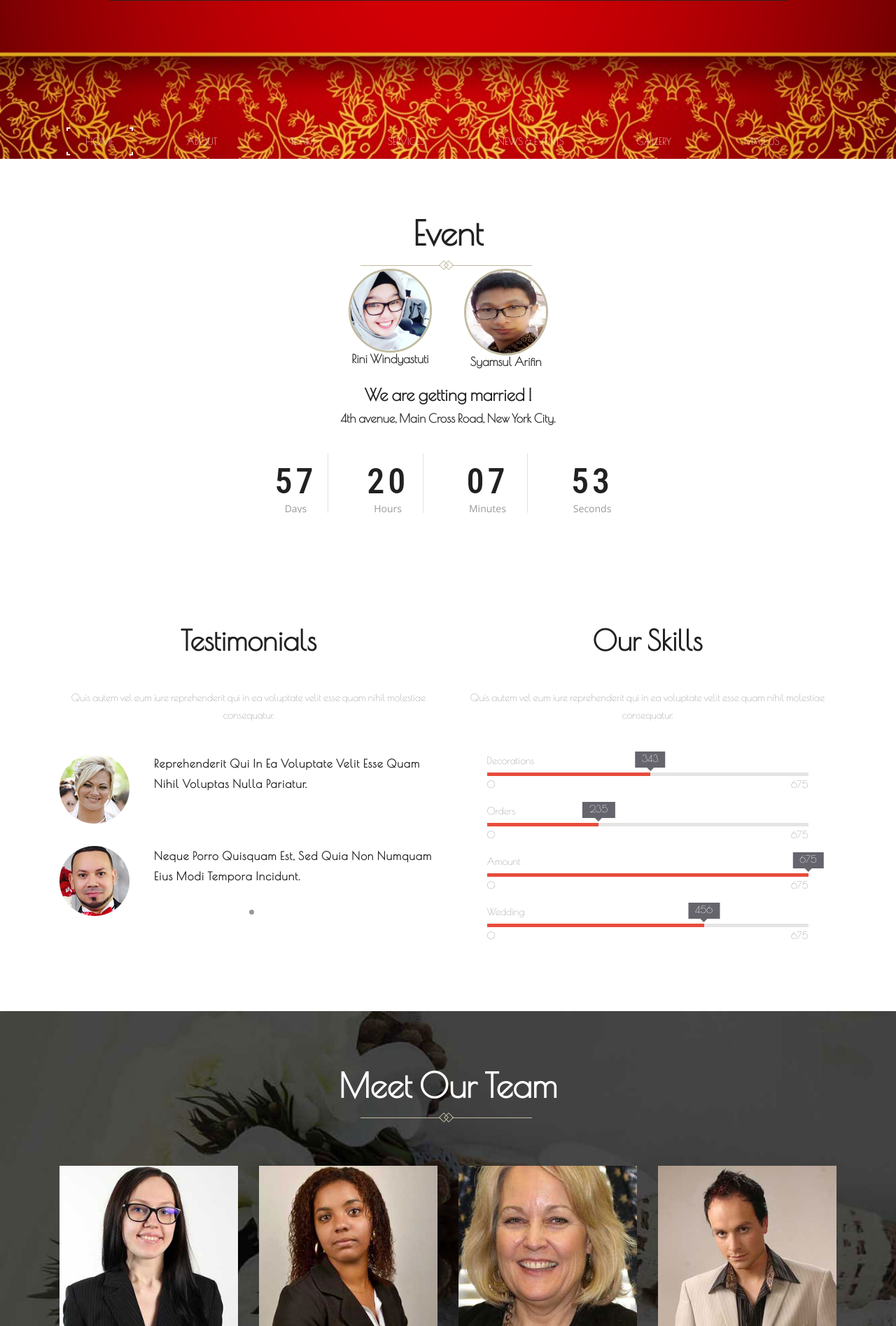
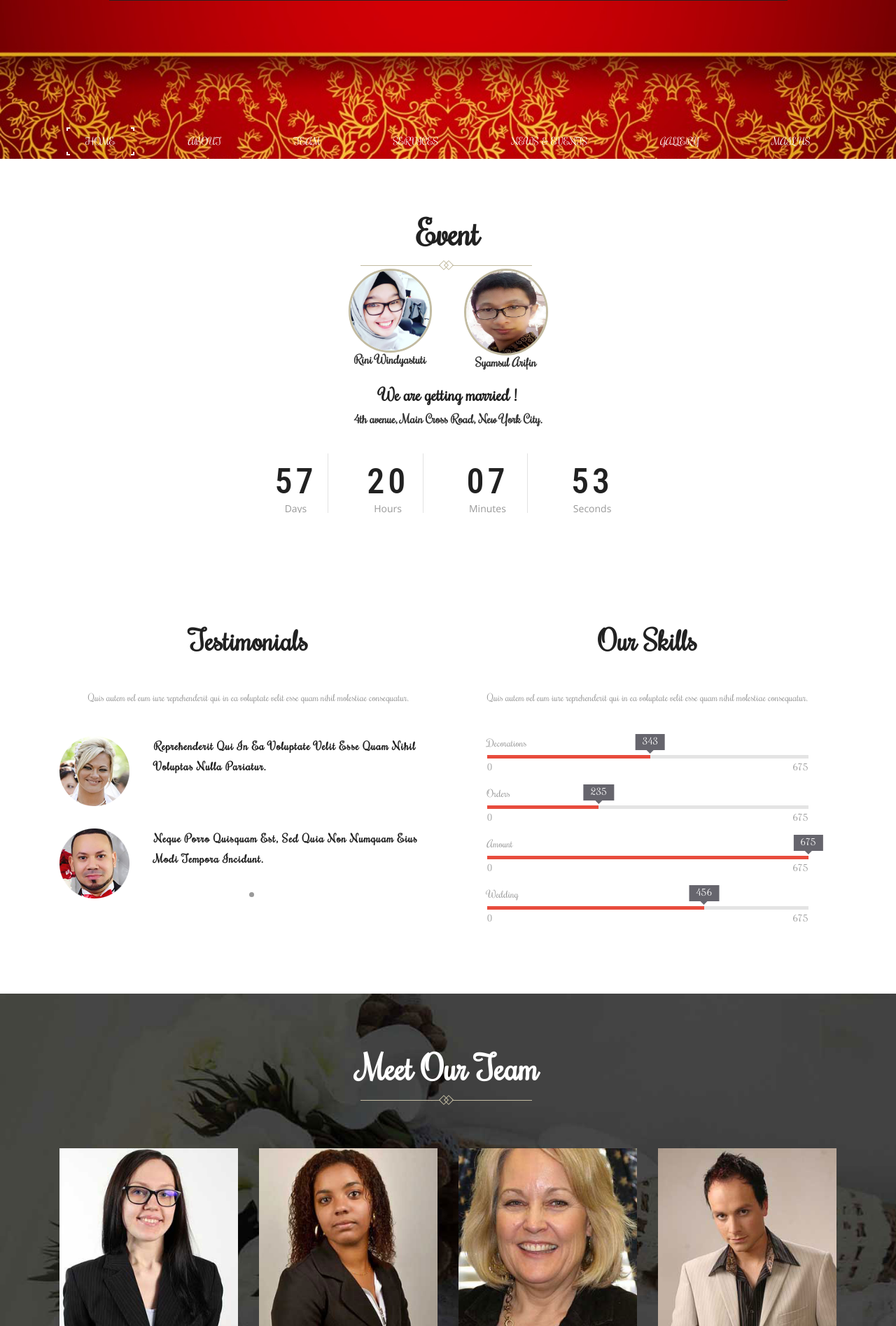
Before and after one commit to riniwindy/rini-syamsul.xyz, a PHP site: page / in a window 1280 px wide. Shown: the part 695-2590 px from the top of the page at 70% size. Run offline with PHP 8.4, Linux system fonts and the light colour scheme; some web fonts are replaced.

Commit message:
Update style.css

```diff
--- a/css/style.css
+++ b/css/style.css
@@ -7,13 +7,13 @@ License URL: http://creativecommons.org/licenses/by/3.0/
 html, body{
     font-size: 100%;
 	background:	#fff;
-	font-family: 'Poiret One', cursive;
+	font-family: 'Rochester', cursive;
 }
 p{
 	margin:0;
 }
 h1,h2,h3,h4,h5,h6{
-	font-family: 'Poiret One', cursive;
+	font-family: 'Rochester', cursive;
 	font-weight:700;
 	margin:0;
 }
@@ -697,7 +697,7 @@ ul.wmuSliderPagination {
 }
 .btn-lg{
     font-size:1.3em;
-	font-family: 'Poiret One', cursive;
+	font-family: 'Rochester', cursive;
 	font-weight:900;
 	padding: 0;
     border-radius: 0;
```
